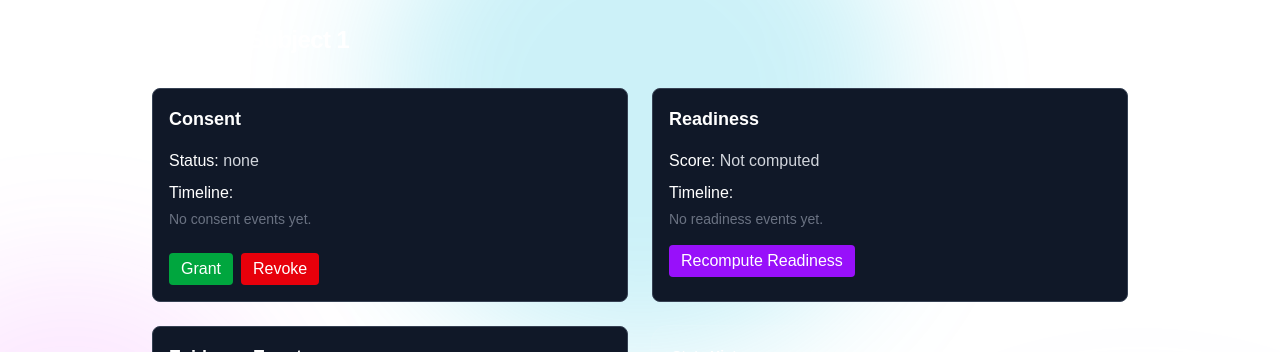
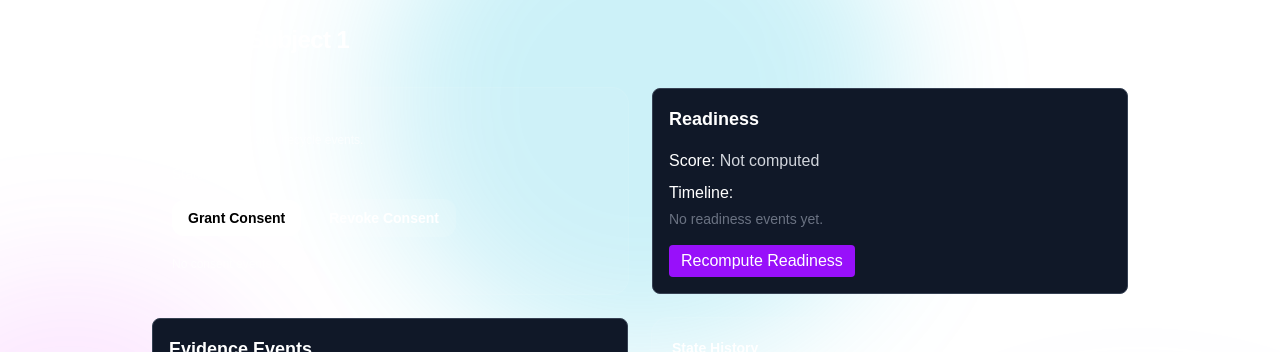
Before and after one commit to cken1977-create/legacyline-web, a Next.js app in the folder legacyline-ui/: page /subject/1 in a window 1280 px wide. Shown: the top 352 px of the page. Built offline with nearby package versions, Linux system fonts and the light colour scheme.

Commit message:
Update ConsentPanel.tsx

```diff
--- a/legacyline-ui/app/subject/[participant_id]/components/panels/ConsentPanel.tsx
+++ b/legacyline-ui/app/subject/[participant_id]/components/panels/ConsentPanel.tsx
@@ -1,67 +1,96 @@
 type ConsentTimelineEntry = {
-  timestamp: string;
-  event: string;
+  id?: string;
+  occurred_at?: string;
+  label?: string;
+  actor?: string;
+  meta?: string;
 };
 
 type Consent = {
-  status: string;
-  timeline: ConsentTimelineEntry[];
+  status?: string;
+  granted_at?: string;
+  revoked_at?: string;
+  timeline?: ConsentTimelineEntry[];
 };
 
 type ConsentPanelProps = {
   consent: Consent;
-  onGrant: () => void;
-  onRevoke: () => void;
+  subjectId: string;
+  grantAction: (formData: FormData) => Promise<void>;
+  revokeAction: (formData: FormData) => Promise<void>;
 };
 
 export function ConsentPanel({
   consent,
-  onGrant,
-  onRevoke,
+  subjectId,
+  grantAction,
+  revokeAction,
 }: ConsentPanelProps) {
+  const status = consent?.status ?? "not_granted";
+
   return (
-    <div className="space-y-4 rounded-lg border border-gray-700 bg-gray-900 p-4">
-      <h2 className="text-lg font-semibold text-white">Consent</h2>
-
-      <div className="text-gray-300">
-        <p className="mb-2">
-          <span className="font-medium text-white">Status:</span>{" "}
-          {consent.status}
-        </p>
-
-        <div className="space-y-1">
-          <p className="font-medium text-white">Timeline:</p>
-          {consent.timeline.length === 0 ? (
-            <p className="text-gray-500 text-sm">No consent events yet.</p>
-          ) : (
-            consent.timeline.map((entry, i) => (
-              <div
-                key={i}
-                className="text-sm text-gray-400 border-l border-gray-600 pl-2"
-              >
-                <span className="text-gray-300">{entry.timestamp}</span> —{" "}
-                {entry.event}
-              </div>
-            ))
-          )}
-        </div>
+    <section className="rounded-2xl bg-white/5 p-5 ring-1 ring-white/10">
+      <div className="text-sm font-semibold text-white">Consent</div>
+      <div className="mt-1 text-xs text-white/60">
+        Consent status and lifecycle events.
       </div>
 
-      <div className="flex gap-2 pt-2">
-        <button
-          onClick={onGrant}
-          className="rounded bg-green-600 px-3 py-1 text-white hover:bg-green-700"
-        >
-          Grant
-        </button>
+      <div className="mt-4 text-sm text-white/80">
+        Status: <span className="font-medium">{status}</span>
+      </div>
 
-        <button
-          onClick={onRevoke}
-          className="rounded bg-red-600 px-3 py-1 text-white hover:bg-red-700"
-        >
-          Revoke
-        </button>
+      <div className="mt-4 flex gap-3">
+        <form action={grantAction}>
+          <input type="hidden" name="subjectId" value={subjectId} />
+          <button
+            type="submit"
+            className="rounded-xl bg-white px-4 py-2 text-sm font-semibold text-black"
+          >
+            Grant Consent
+          </button>
+        </form>
+
+        <form action={revokeAction}>
+          <input type="hidden" name="subjectId" value={subjectId} />
+          <button
+            type="submit"
+            className="rounded-xl bg-white/10 px-4 py-2 text-sm font-semibold text-white ring-1 ring-white/10"
+          >
+            Revoke Consent
+          </button>
+        </form>
       </div>
-    </div>
+
+      <div className="mt-5 space-y-2">
+        {(consent?.timeline ?? []).length === 0 && (
+          <div className="text-xs text-white/60">No consent events yet.</div>
+        )}
+
+        {(consent?.timeline ?? []).map((entry, idx) => (
+          <div
+            key={entry.id ?? `${entry.occurred_at ?? "consent"}-${idx}`}
+            className="rounded-xl bg-black/30 p-3 ring-1 ring-white/10"
+          >
+            <div className="text-[11px] font-medium text-white">
+              {entry.label ?? "Consent event"}
+            </div>
+            <div className="mt-1 text-[11px] text-white/55">
+              {new Date(
+                entry.occurred_at ?? new Date().toISOString()
+              ).toLocaleString()}
+              {entry.actor && (
+                <>
+                  {" "}
+                  • <span className="text-white/65">Actor:</span> {entry.actor}
+                </>
+              )}
+            </div>
+            {entry.meta && (
+              <div className="mt-1 text-[11px] text-white/60">{entry.meta}</div>
+            )}
+          </div>
+        ))}
+      </div>
+    </section>
   );
 }
```
